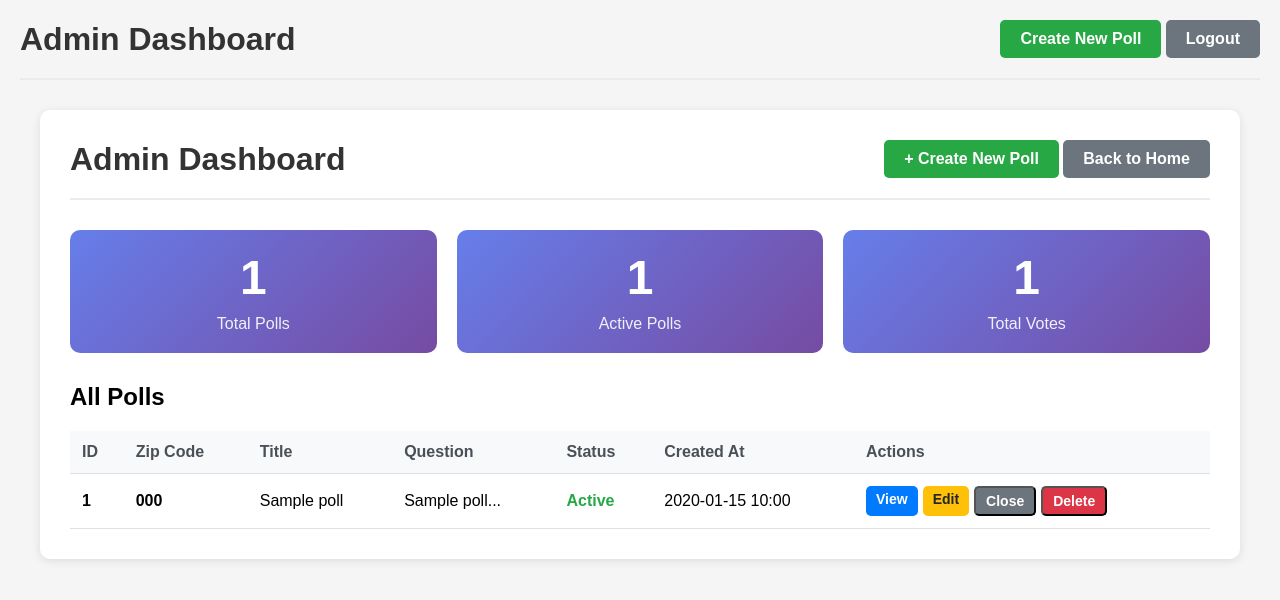
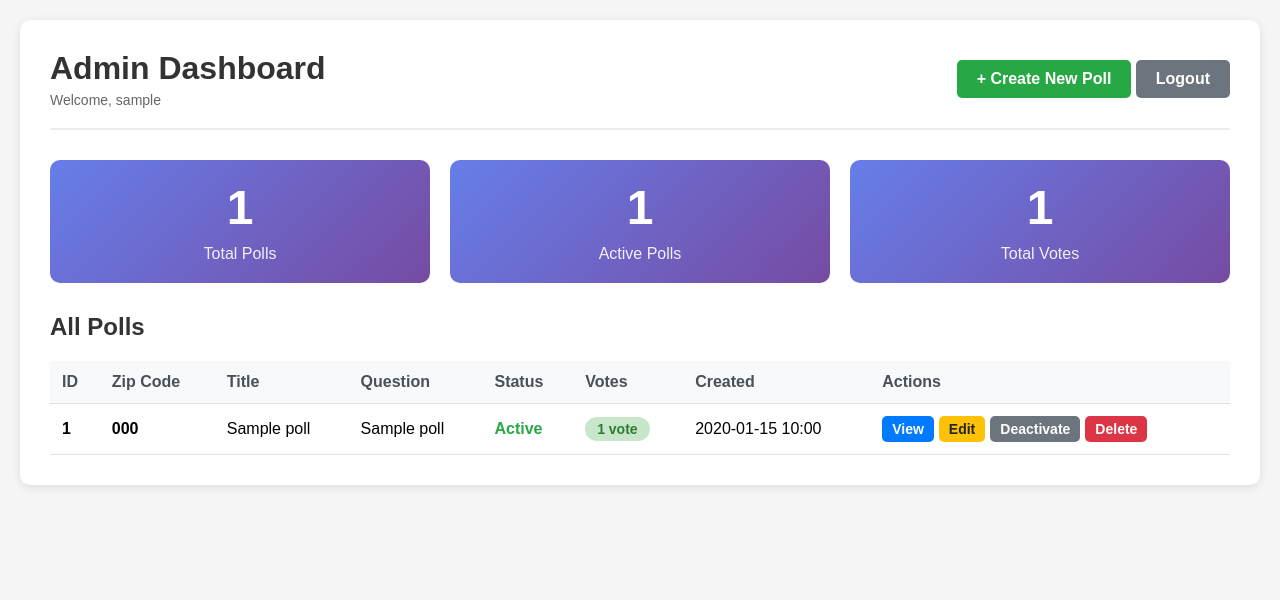
Before and after one commit to jiyang-li1/Micro-polling-capstone-project, a Flask app: page /admin in a window 1280 px wide. Shown: the top 600 px of the page. Run offline with Flask 3, Linux system fonts and the light colour scheme; the visitor is signed in with stand-in values (Sample User, id 1); tables that the repository leaves empty hold one stand-in row (values such as "Sample post").

Commit message:
Add vote count for admin panel

```diff
--- a/project/main.py
+++ b/project/main.py
@@ -212,13 +212,21 @@ def admin_logout():
 
 
 
-
 @app.route('/admin')
 @login_required
 def admin_dashboard():
-
     db = get_db()
     polls = get_all_polls(db)
+
+
+    polls_with_votes = []
+    for poll in polls:
+        vote_count = db.query(Vote).filter_by(poll_id=poll.id).count()
+        polls_with_votes.append({
+            'poll': poll,
+            'vote_count': vote_count
+        })
+
 
     total_polls = len(polls)
     total_votes_count = db.query(Vote).count()
@@ -228,7 +236,7 @@ def admin_dashboard():
 
     return render_template(
         'admin/dashboard.html',
-        polls=polls,
+        polls_data=polls_with_votes,
         total_polls=total_polls,
         total_votes_count=total_votes_count,
         active_polls=active_polls
--- a/project/templates/admin/dashboard.html
+++ b/project/templates/admin/dashboard.html
@@ -1,16 +1,9 @@
 <!DOCTYPE html>
+<html lang="en">
 <head>
-    <div class="header">
-    <div>
-        <h1>Admin Dashboard</h1>
-    </div>
-    <div>
-        <a href="{{ url_for('admin_create_poll') }}" class="btn btn-success"> Create New Poll</a>
-        <a href="{{ url_for('admin_logout') }}" class="btn btn-secondary"> Logout</a>
-    </div>
-</div>
+    <meta charset="UTF-8">
     <meta name="viewport" content="width=device-width, initial-scale=1.0">
-    <title>Dashboard - Polling System</title>
+    <title>Admin Dashboard - Polling System</title>
     <style>
         * {
             margin: 0;
@@ -25,7 +18,7 @@
         }
 
         .container {
-            max-width: 1200px;
+            max-width: 1400px;
             margin: 0 auto;
             background: white;
             padding: 30px;
@@ -47,6 +40,12 @@
             font-size: 32px;
         }
 
+        .user-info {
+            color: #666;
+            font-size: 14px;
+            margin-top: 5px;
+        }
+
         .btn {
             display: inline-block;
             padding: 10px 20px;
@@ -54,6 +53,8 @@
             border-radius: 5px;
             font-weight: bold;
             transition: all 0.3s;
+            border: none;
+            cursor: pointer;
         }
 
         .btn-primary {
@@ -70,9 +71,17 @@
             color: white;
         }
 
+        .btn-success:hover {
+            background: #218838;
+        }
+
         .btn-danger {
             background: #dc3545;
             color: white;
+        }
+
+        .btn-danger:hover {
+            background: #c82333;
         }
 
         .btn-warning {
@@ -80,9 +89,17 @@
             color: #212529;
         }
 
+        .btn-warning:hover {
+            background: #e0a800;
+        }
+
         .btn-secondary {
             background: #6c757d;
             color: white;
+        }
+
+        .btn-secondary:hover {
+            background: #5a6268;
         }
 
         .stats {
@@ -120,11 +137,18 @@
         .flash.success {
             background-color: #d4edda;
             color: #155724;
+            border: 1px solid #c3e6cb;
         }
 
         .flash.error {
             background-color: #f8d7da;
             color: #721c24;
+            border: 1px solid #f5c6cb;
+        }
+
+        h2 {
+            color: #333;
+            margin-bottom: 15px;
         }
 
         table {
@@ -161,6 +185,7 @@
         .actions {
             display: flex;
             gap: 5px;
+            flex-wrap: wrap;
         }
 
         .actions button, .actions a {
@@ -168,21 +193,48 @@
             font-size: 14px;
         }
 
-        .back-link {
+        .vote-badge {
             display: inline-block;
-            margin-top: 20px;
-            color: #007bff;
-            text-decoration: none;
+            padding: 4px 12px;
+            background: #e3f2fd;
+            color: #1976d2;
+            border-radius: 12px;
+            font-weight: bold;
+            font-size: 14px;
+        }
+
+        .vote-badge.has-votes {
+            background: #c8e6c9;
+            color: #2e7d32;
+        }
+
+        .vote-badge.no-votes {
+            background: #f5f5f5;
+            color: #999;
+        }
+
+        .empty-state {
+            text-align: center;
+            padding: 60px 20px;
+            color: #999;
+        }
+
+        .empty-state-icon {
+            font-size: 64px;
+            margin-bottom: 20px;
         }
     </style>
 </head>
 <body>
     <div class="container">
         <div class="header">
-            <h1>Admin Dashboard</h1>
+            <div>
+                <h1>Admin Dashboard</h1>
+                <p class="user-info">Welcome, {{ session.admin_username }}</p>
+            </div>
             <div>
                 <a href="{{ url_for('admin_create_poll') }}" class="btn btn-success">+ Create New Poll</a>
-                <a href="{{ url_for('index') }}" class="btn btn-secondary">Back to Home</a>
+                <a href="{{ url_for('admin_logout') }}" class="btn btn-secondary">Logout</a>
             </div>
         </div>
 
@@ -194,7 +246,7 @@
             {% endif %}
         {% endwith %}
 
-
+        <!-- Statistics -->
         <div class="stats">
             <div class="stat-card">
                 <div class="stat-number">{{ total_polls }}</div>
@@ -211,8 +263,9 @@
         </div>
 
         <!-- Polls List -->
-        <h2 style="margin-bottom: 15px;">All Polls</h2>
+        <h2>All Polls</h2>
 
+        {% if polls_data %}
         <table>
             <thead>
                 <tr>
@@ -221,22 +274,32 @@
                     <th>Title</th>
                     <th>Question</th>
                     <th>Status</th>
-                    <th>Created At</th>
+                    <th>Votes</th>
+                    <th>Created</th>
                     <th>Actions</th>
                 </tr>
             </thead>
             <tbody>
-                {% for poll in polls %}
+                {% for item in polls_data %}
+                {% set poll = item.poll %}
+                {% set vote_count = item.vote_count %}
                 <tr>
                     <td><strong>{{ poll.id }}</strong></td>
                     <td><strong>{{ poll.zip_code }}</strong></td>
                     <td>{{ poll.title }}</td>
-                    <td>{{ poll.question[:50] }}...</td>
+                    <td>{{ poll.question[:50] }}{% if poll.question|length > 50 %}...{% endif %}</td>
                     <td>
                         {% if poll.is_active == 1 %}
                         <span class="status-active">Active</span>
                         {% else %}
                         <span class="status-inactive">Inactive</span>
+                        {% endif %}
+                    </td>
+                    <td>
+                        {% if vote_count > 0 %}
+                        <span class="vote-badge has-votes">{{ vote_count }} vote{% if vote_count != 1 %}s{% endif %}</span>
+                        {% else %}
+                        <span class="vote-badge no-votes">0 votes</span>
                         {% endif %}
                     </td>
                     <td>{{ poll.created_at.strftime('%Y-%m-%d %H:%M') }}</td>
@@ -246,7 +309,7 @@
                             <a href="{{ url_for('admin_edit_poll', poll_id=poll.id) }}" class="btn btn-warning">Edit</a>
                             <form method="POST" action="{{ url_for('admin_toggle_poll', poll_id=poll.id) }}" style="display: inline;">
                                 <button type="submit" class="btn btn-secondary">
-                                    {% if poll.is_active == 1 %}Close{% else %}Activate{% endif %}
+                                    {% if poll.is_active == 1 %}Deactivate{% else %}Activate{% endif %}
                                 </button>
                             </form>
                             <form method="POST" action="{{ url_for('admin_delete_poll', poll_id=poll.id) }}"
@@ -259,6 +322,15 @@
                 {% endfor %}
             </tbody>
         </table>
+        {% else %}
+        <div class="empty-state">
+            <div class="empty-state-icon"></div>
+            <h3>No Polls Yet</h3>
+            <p>Get started by creating your first poll!</p>
+            <br>
+            <a href="{{ url_for('admin_create_poll') }}" class="btn btn-success">+ Create First Poll</a>
+        </div>
+        {% endif %}
     </div>
 </body>
 </html>
```
